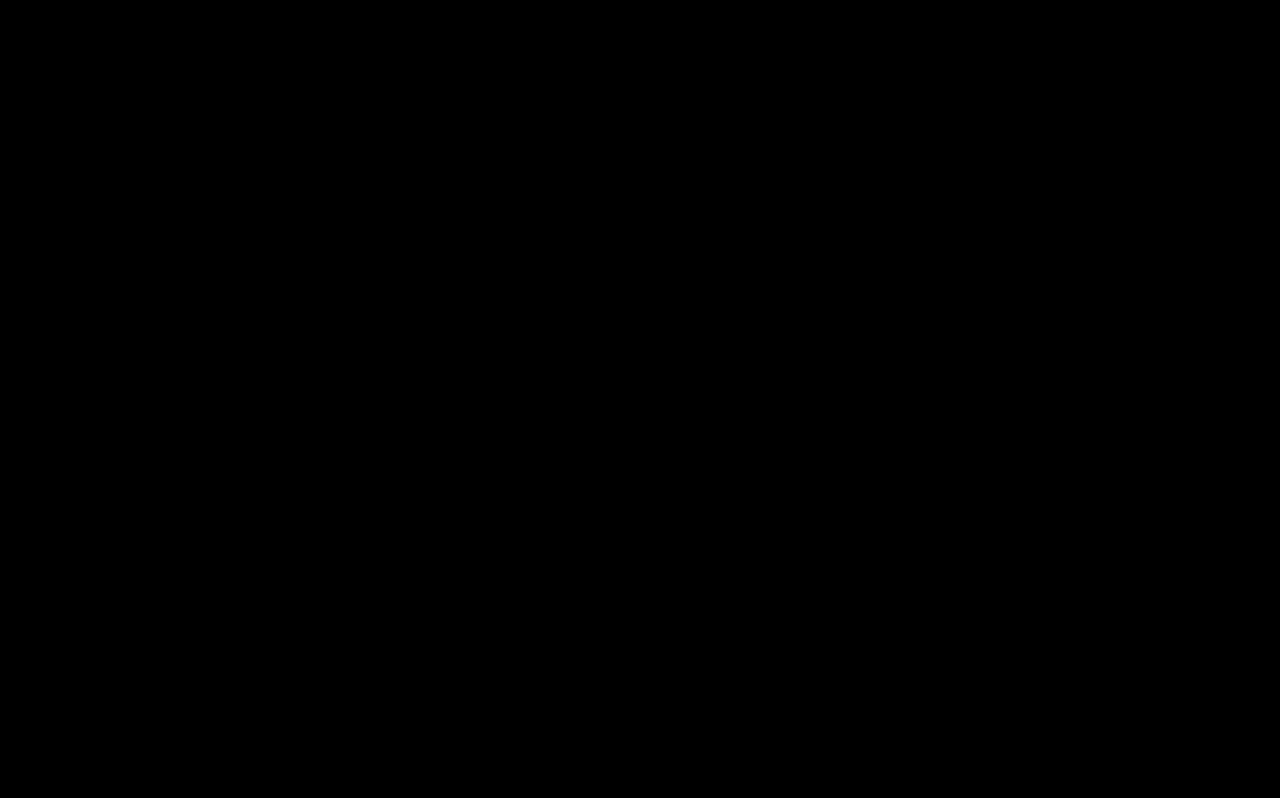
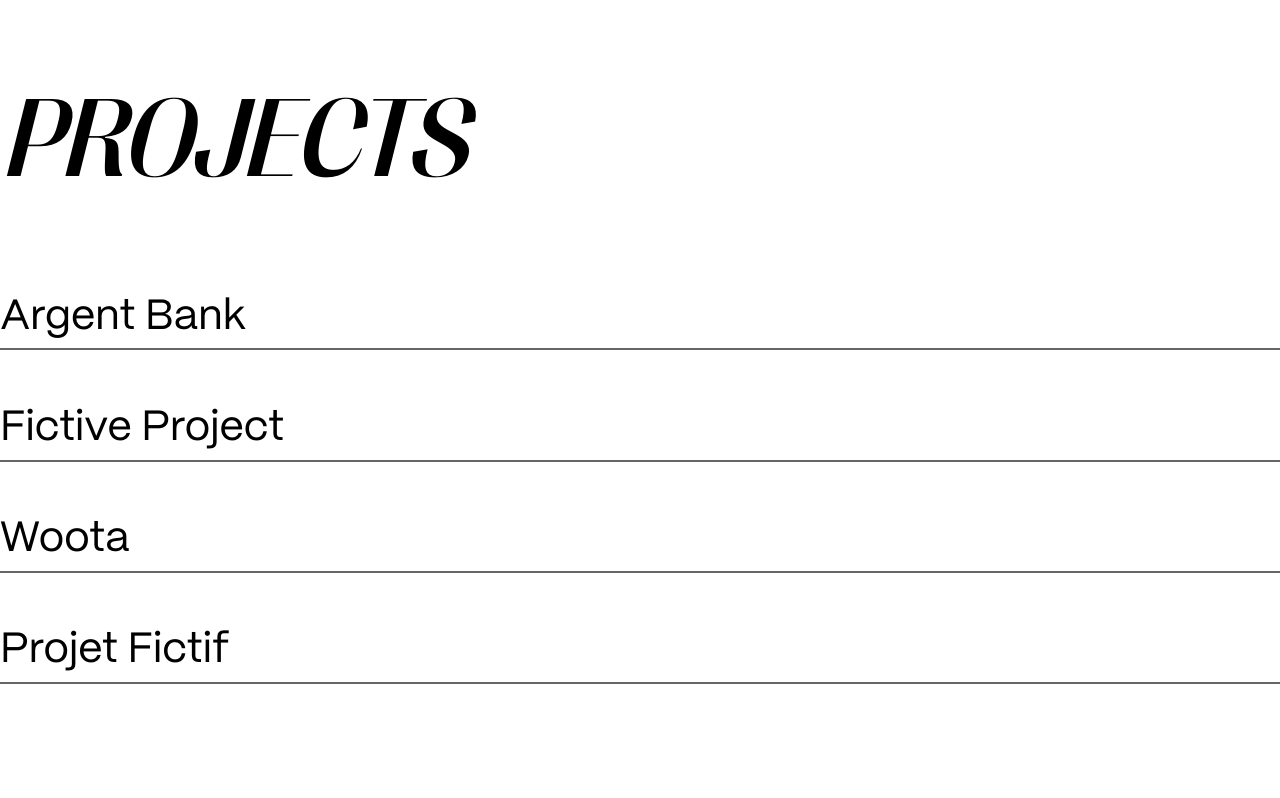
Before and after one commit to simontessard/portfolio-2024, a Next.js app: page /projects in a window 1280 px wide. Before the commit this address had no page. Shown: the top 798 px of the page. Built offline with nearby package versions, Linux system fonts and the light colour scheme.

Commit message:
Added projects page

```diff
--- a/src/app/pages/home/sections/Projects.js
+++ b/src/app/pages/home/sections/Projects.js
@@ -1,10 +1,12 @@
 import { BigTitle } from "@/app/components/BigTitle";
 import {ProjectsBis} from "@/app/pages/home/sections/ProjectsBis";
+import Link from "next/link";
 
 export function Projects() {
   return (
     <div className="container max-md:px-4 bg-black text-white py-16 md:py-24">
         <BigTitle title="Projects"/>
+        <Link href="/projects" className="block max-md:auto md:ml-auto w-fit md:text-lg underline underline-offset-4 mb-6">Retrouvez tous mes projets ici</Link>
         <ProjectsBis/>
     </div>
   );
--- /dev/null
+++ b/src/app/projects/page.js
@@ -0,0 +1,22 @@
+import { projects } from "@/app/data/data";
+import {BigTitle} from "@/app/components/BigTitle";
+import Link from "next/link";
+import Template from "@/app/utils/PageTransition";
+
+export default function ProjectsPage() {
+    return (
+        <section className="max-md:px-4 py-16 md:py-24 bg-white text-black">
+            <Template/>
+            <div className="container flex flex-col">
+                <BigTitle title={"Projects"}/>
+                <ul className="mt-6 md:mt-16">
+                    {projects.map((project, index) => (
+                        <Link key={index} href={`/project/${project.id}`} className="block text-2xl md:text-5xl mb-4 md:mb-16"> {project.title}
+                            <div className="mt-2 md:mt-3 w-full h-[2px] bg-black/60"></div>
+                        </Link>
+                    ))}
+                </ul>
+            </div>
+        </section>
+    )
+}
```
